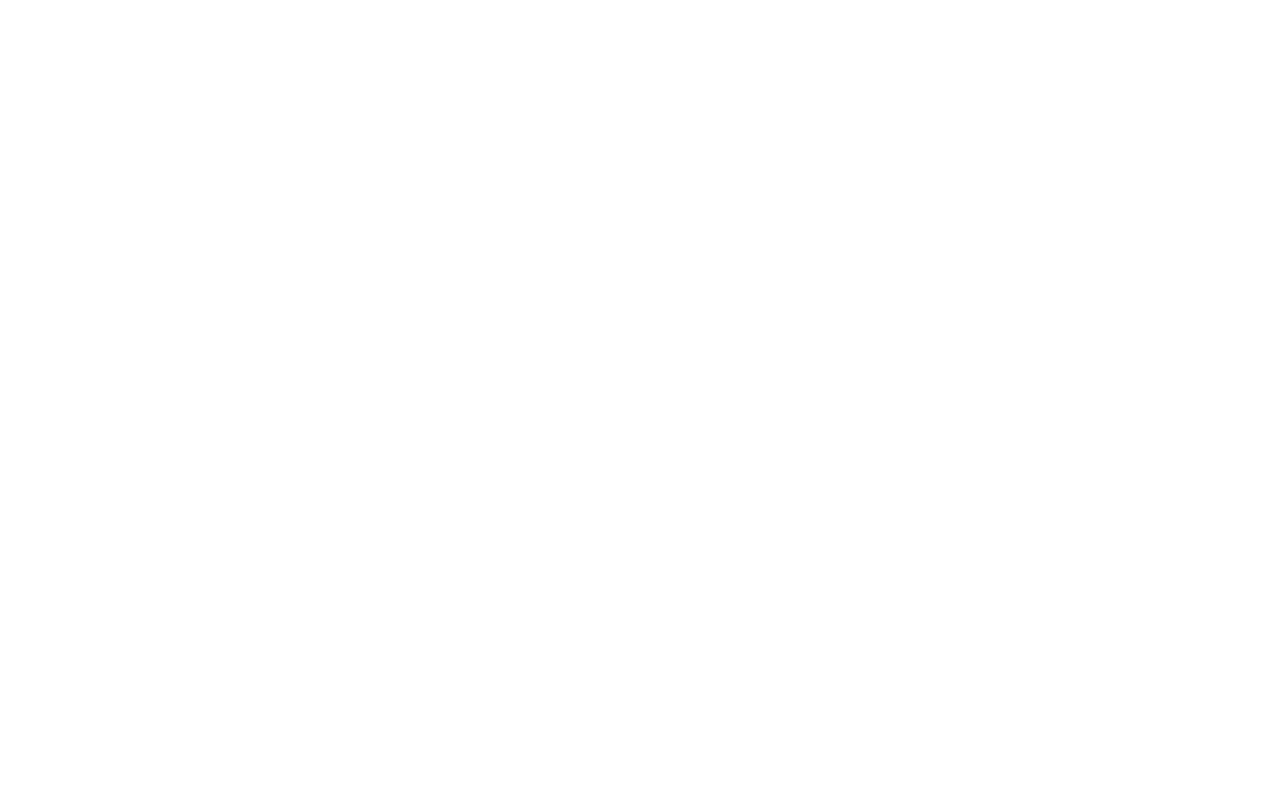
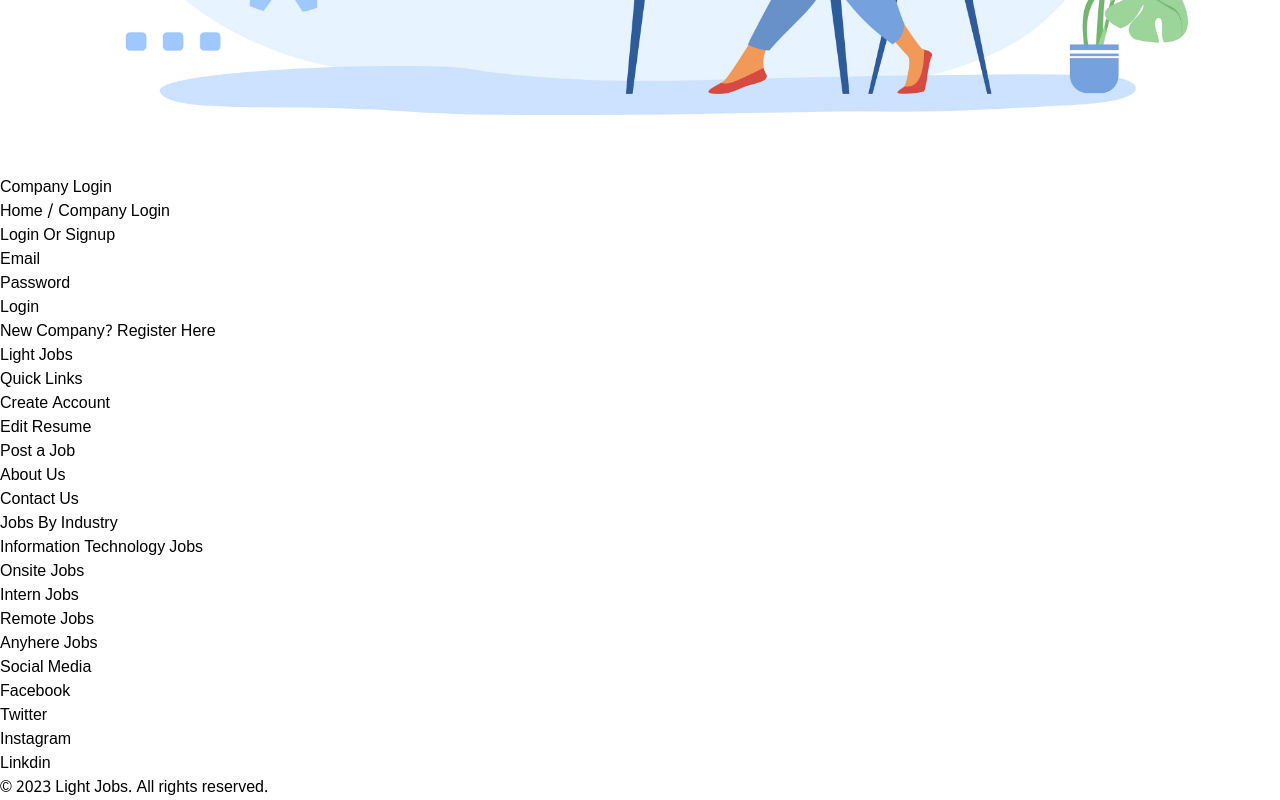
Before and after one commit to maruf1996/light-jobs, a Next.js app: page /companyLogin in a window 1280 px wide. Before the commit this address had no page. Shown: the part 938-1738 px from the top of the page. Before the commit the page ends 800 px from the top, so only its background shows below. Built offline with nearby package versions, Linux system fonts and the light colour scheme; a web font is replaced by a local one.

Commit message:
company-signup-and-login-complete

```diff
--- a/src/components/UI/Home/Banner.js
+++ b/src/components/UI/Home/Banner.js
@@ -24,7 +24,7 @@
         </p>
         <div className="mt-12 space-x-4 flex ">
           <Link
-            href="/company-sign-up"
+            href="/companyLogin"
             type="button"
             className="md:px-8 px-2 py-1 md:py-3 md:font-bold border hover:border-[#17D27C] rounded flex space-x-2 hover:bg-[#17D27C]"
           >
--- /dev/null
+++ b/src/components/UI/Shared/GlobalModal.js
@@ -0,0 +1,27 @@
+const GlobalModal = () => {
+  return (
+    <div>
+      <button
+        className="btn"
+        onClick={() => document.getElementById("my_modal_5").showModal()}
+      >
+        open modal
+      </button>
+      <dialog id="my_modal_5" className="modal modal-bottom sm:modal-middle">
+        <div className="modal-box">
+          <h3 className="font-bold text-lg">Hello!</h3>
+          <p className="py-4">
+            Press ESC key or click the button below to close
+          </p>
+          <div className="modal-action">
+            <form method="dialog">
+              <button className="btn">Close</button>
+            </form>
+          </div>
+        </div>
+      </dialog>
+    </div>
+  );
+};
+
+export default GlobalModal;
--- /dev/null
+++ b/src/pages/companyLogin.js
@@ -0,0 +1,110 @@
+/* eslint-disable @next/next/no-img-element */
+import RootLayout from "@/components/Layouts/RootLayout";
+import { useUserLoginMutation } from "@/redux/features/authApi";
+import { storeUserInfo } from "@/services/auth.service";
+import Link from "next/link";
+import { useRouter } from "next/navigation";
+import { useState } from "react";
+
+const CompanyLogin = () => {
+  const [email, setEmail] = useState("");
+  const [password, setPassword] = useState("");
+  const [userLogin] = useUserLoginMutation();
+  const router = useRouter();
+
+  const handleSignIn = async (e) => {
+    e.preventDefault();
+    try {
+      const loginData = { email, password };
+      const res = await userLogin(loginData);
+      if (res?.data?.data?.accessToken) {
+        storeUserInfo(res?.data?.data?.accessToken);
+      }
+      if (res) {
+        router.push("/");
+      }
+    } catch (error) {
+      console.error("Error logging in user:", error.message);
+    }
+    setEmail("");
+    setPassword("");
+  };
+
+  return (
+    <div className="min-h-screen mb-2 md:mb-8 lg:mb-12 bg-[#F1F5F9]">
+      <div className="bg-cover bg-center w-full h-[8rem] lg:h-[12rem] relative z-0">
+        <img
+          src="/assets/loginBanner.jpg"
+          alt="Hero Background"
+          className="absolute top-0 left-0 w-full h-full object-cover contrast-50"
+        />
+        <div className="text-white flex justify-between items-center absolute inset-0 w-[90%] lg:w-[80%] mx-auto">
+          <h1 className="text-4xl font-bold">Company Login</h1>
+          <p>
+            {" "}
+            <Link className="" href="/">
+              Home
+            </Link>{" "}
+            / Company Login
+          </p>
+        </div>
+      </div>
+      <div className="flex items-center justify-center mt-2 md:mt-8 lg:mt-11">
+        <div className="flex flex-col w-[96%] md:w-[60%] lg:w-[40%] mx-auto p-6 rounded-md sm:p-10 bg-white  text-gray-900 border">
+          <div className="text-center">
+            <h1 className="my-3 text-gray-700 text-2xl font-bold">
+              Login Or Signup{" "}
+            </h1>
+          </div>
+          <form onSubmit={handleSignIn}>
+            <div className="form-control w-full">
+              <label className="label">
+                <span className="label-text font-semibold">Email</span>
+              </label>
+              <input
+                type="email"
+                name="from_email"
+                value={email}
+                onChange={(e) => setEmail(e.target.value)}
+                className="input w-full input-bordered"
+                required
+              />
+            </div>
+            <div className="form-control w-full">
+              <label className="label">
+                <span className="label-text font-semibold">Password</span>
+              </label>
+              <input
+                type="password"
+                name="from_name"
+                value={password}
+                onChange={(e) => setPassword(e.target.value)}
+                className="input w-full input-bordered"
+                required
+              />
+            </div>
+            <button
+              type="submit"
+              className="w-full btn text-white bg-[#5A2BEF] hover:bg-gray-700 lg:mt-8 mt-5 px-9"
+            >
+              Login
+            </button>
+          </form>
+          <p className="mt-3 text-center">
+            {" "}
+            New Company?{" "}
+            <Link className="text-blue-900" href="/company-sign-up">
+              Register Here
+            </Link>{" "}
+          </p>
+        </div>
+      </div>
+    </div>
+  );
+};
+
+export default CompanyLogin;
+
+CompanyLogin.getLayout = function getLayout(page) {
+  return <RootLayout>{page}</RootLayout>;
+};
--- a/src/redux/api/baseApi.js
+++ b/src/redux/api/baseApi.js
@@ -3,7 +3,8 @@
 export const baseApi = createApi({
   reducerPath: "api",
   baseQuery: fetchBaseQuery({
-    baseUrl: "http://localhost:5000/api/v1/",
+    // baseUrl: "http://localhost:5000/api/v1/",
+    baseUrl: "https://light-jobs-backend.vercel.app/api/v1/",
   }),
   tagTypes: ["data"],
   endpoints: () => ({}),
```
Also changed, not shown: src/pages/company-sign-up.js (+19 -19 lines).
